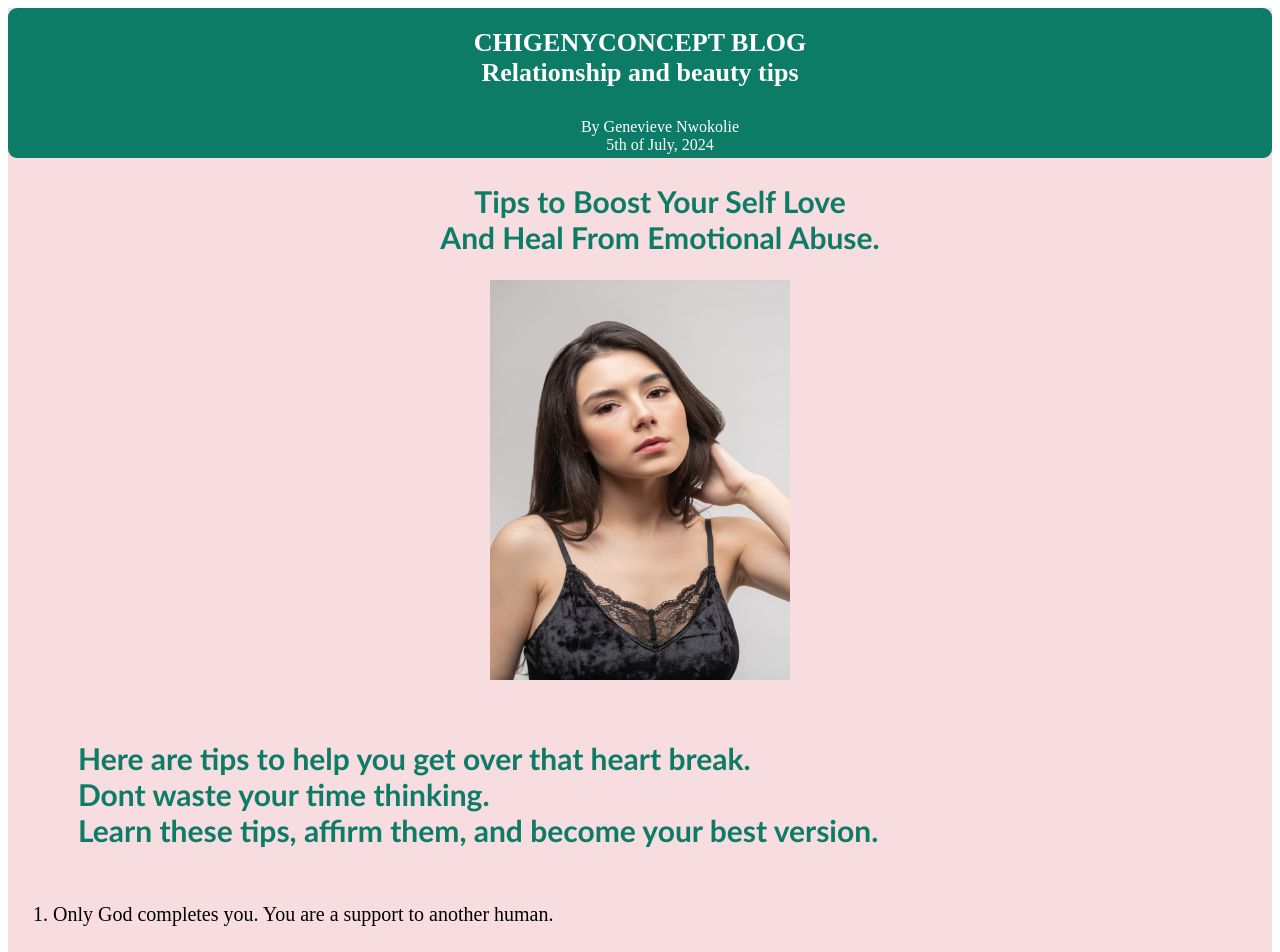
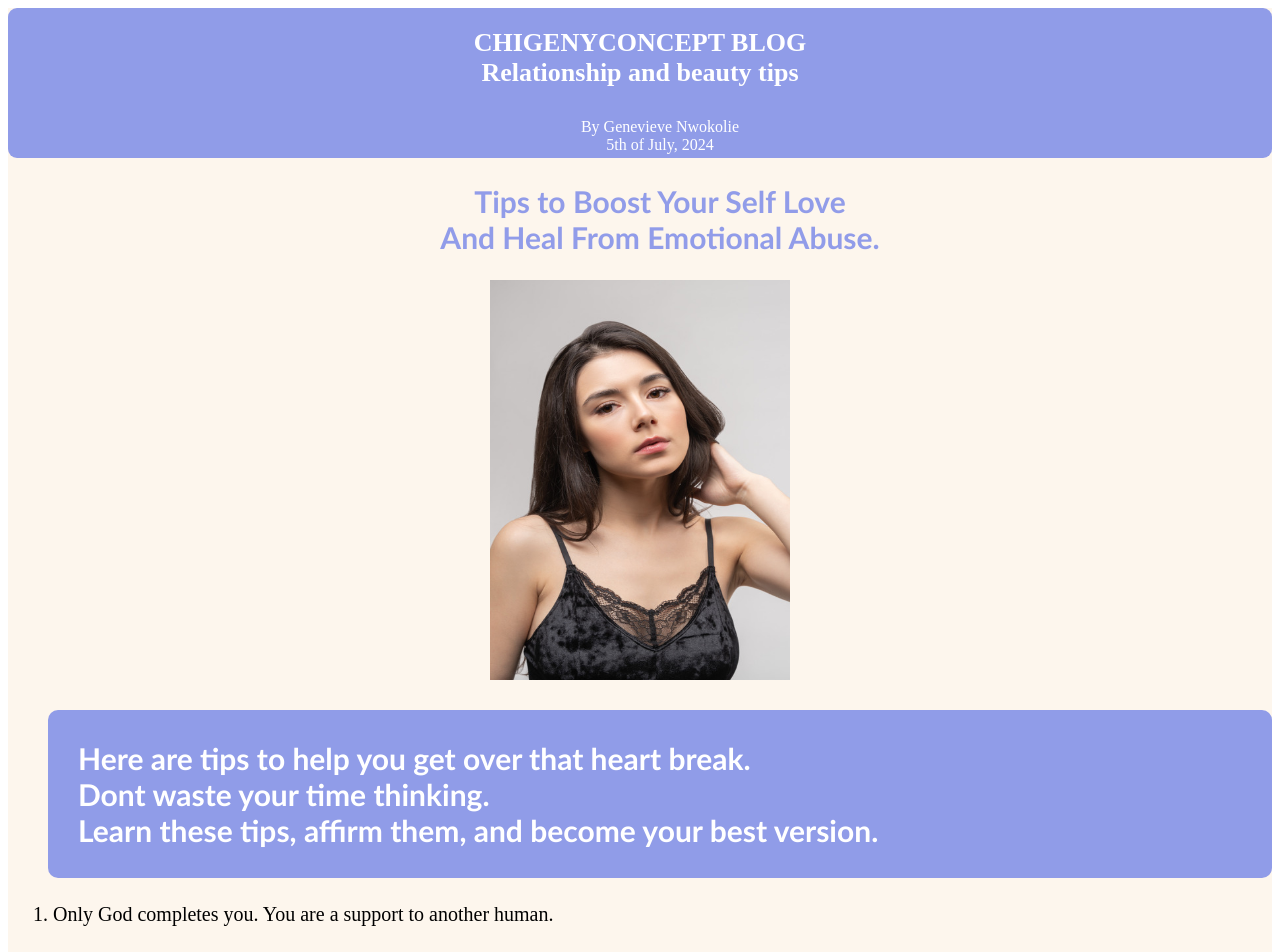
Before and after one commit to Chigeny/Blog-Post, a plain HTML site: page index.html in a window 1280 px wide. Shown: the top 952 px of the page. Drawn offline with Linux system fonts and the light colour scheme.

Commit message:
Made changes to some colors

```diff
--- a/index.html
+++ b/index.html
@@ -4,7 +4,7 @@
     <meta charset="UTF-8">
     <meta name="viewport" content="width=device-width, initial-scale=1.0">
     <title>Chigeny Concept Blog</title>
-    <link rel="stylesheet" href="./blog.css" />
+    <link rel="stylesheet" href="./style.css" />
 </head>
 
 <body>
--- a/blog.css
+++ b/style.css
@@ -3,7 +3,7 @@
     height: 150px;
     border: 2px;
     border-radius: 9px;
-    background-color: #0D7C66;
+    background-color: #596ee6a8;
 }
 
 .first{
@@ -36,7 +36,7 @@ img{
 }
 .one{
     margin-left: 40px;
-    color: #0D7C66;
+    color: #596ee6a8;
     font-size: 30px;
     font-family: 'Trebuchet MS', 'Lucida Sans Unicode', 'Lucida Grande', 'Lucida Sans', Arial, sans-serif;
     font-weight: bold;
@@ -50,8 +50,10 @@ h2{
     font-size: 30px;
     font-family: 'Trebuchet MS', 'Lucida Sans Unicode', 'Lucida Grande', 'Lucida Sans', Arial, sans-serif;
     justify-content: center;
-    color: #0D7C66;
+    color: white;
     font-weight: bold;
+    background-color: #596ee6a8;
+    border-radius: 10px;
 }
 p{
     margin-left:40px;
@@ -80,7 +82,7 @@ ol li{
     border: 2px;
     padding: 10px;
     margin: 10px;
-    background-color:#0D7C66;
+    background-color:#596ee6a8;
     border-radius: 10px;
 }
 section h3{
@@ -98,7 +100,7 @@ footer{
     height: 100px;
     border: 2px;
     border-radius: 9px;
-    background-color: rgb(20, 19, 19);
+    background-color: #596ee6a8;
 }
 .details{
     color: white;
@@ -106,5 +108,5 @@ footer{
     padding: 30px;
 }
 article{
-    background-color: rgb(247, 220, 224);
+    background-color: rgba(250, 235, 215, 0.445);
 }
```
